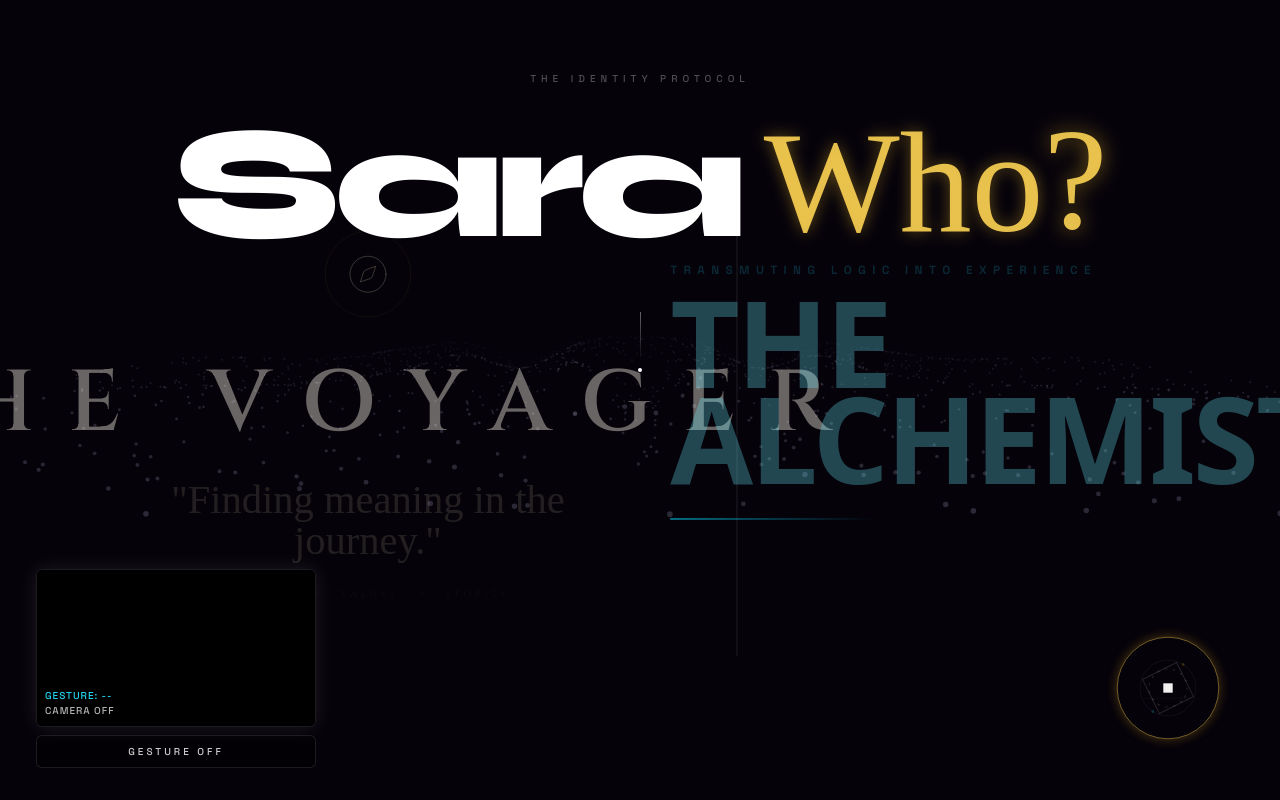
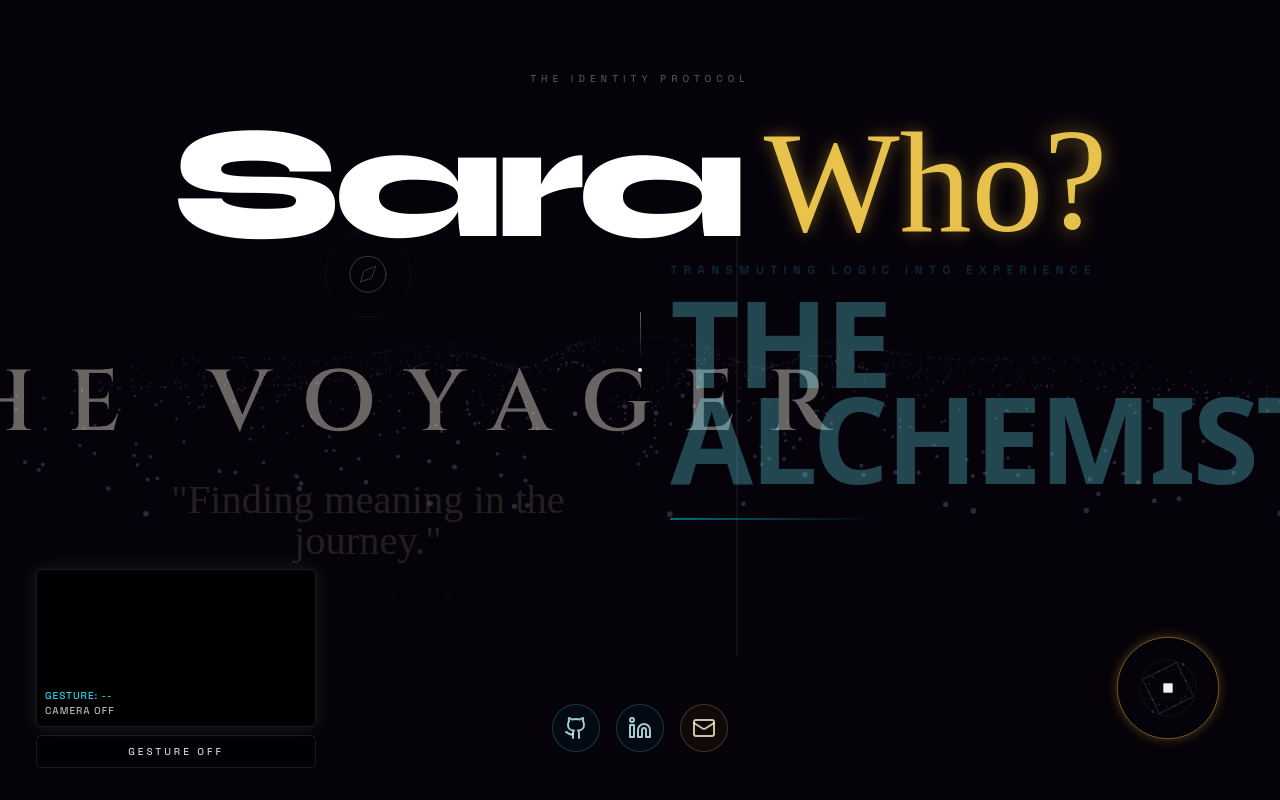
Before and after one commit to saraliaang/sara-portfolio-hub-, a React (Vite) app: page / in a window 1280 px wide. Built offline with nearby package versions, Linux system fonts and the light colour scheme; a web font is replaced by a local one.

Commit message:
add contact icons to universe view

```diff
--- a/components/UniverseView.tsx
+++ b/components/UniverseView.tsx
@@ -3,7 +3,7 @@ import React, { useEffect, useState } from 'react';
 import { motion } from 'framer-motion';
 import { ViewState } from '../types';
 import { LandingBackground } from './LandingBackground';
-import { Compass } from 'lucide-react';
+import { Compass, Github, Linkedin, Mail } from 'lucide-react';
 import { ActionLayer } from '../actions';
 
 interface UniverseViewProps {
@@ -292,6 +292,40 @@ export const UniverseView: React.FC<UniverseViewProps> = ({
             </div>
          </motion.div>
       </div>
+
+      {/* 4. CONTACT STRIP */}
+      <div className="absolute bottom-12 left-1/2 -translate-x-1/2 z-30">
+        <div className="flex items-center gap-4">
+          <a
+            href="https://github.com/saraliaang"
+            target="_blank"
+            rel="noreferrer"
+            className="group relative flex h-12 w-12 items-center justify-center rounded-full border border-cyan-300/20 bg-cyan-500/5 transition-all hover:border-cyan-200/60 hover:bg-cyan-400/15"
+            aria-label="GitHub"
+          >
+            <Github className="h-6 w-6 text-cyan-100/80 group-hover:text-white transition-colors" />
+            <span className="absolute inset-0 rounded-full shadow-[0_0_18px_rgba(34,211,238,0.35)] opacity-0 group-hover:opacity-100 transition-opacity" />
+          </a>
+          <a
+            href="https://au.linkedin.com/in/sara-liang-au"
+            target="_blank"
+            rel="noreferrer"
+            className="group relative flex h-12 w-12 items-center justify-center rounded-full border border-cyan-300/20 bg-cyan-500/5 transition-all hover:border-cyan-200/60 hover:bg-cyan-400/15"
+            aria-label="LinkedIn"
+          >
+            <Linkedin className="h-6 w-6 text-cyan-100/80 group-hover:text-white transition-colors" />
+            <span className="absolute inset-0 rounded-full shadow-[0_0_18px_rgba(34,211,238,0.35)] opacity-0 group-hover:opacity-100 transition-opacity" />
+          </a>
+          <a
+            href="mailto:leungyunyee@gmail.com"
+            className="group relative flex h-12 w-12 items-center justify-center rounded-full border border-amber-200/20 bg-amber-500/5 transition-all hover:border-amber-200/60 hover:bg-amber-400/15"
+            aria-label="Email"
+          >
+            <Mail className="h-6 w-6 text-amber-100/80 group-hover:text-amber-50 transition-colors" />
+            <span className="absolute inset-0 rounded-full shadow-[0_0_18px_rgba(251,191,36,0.35)] opacity-0 group-hover:opacity-100 transition-opacity" />
+          </a>
+        </div>
+      </div>
     </div>
   );
 };
```
